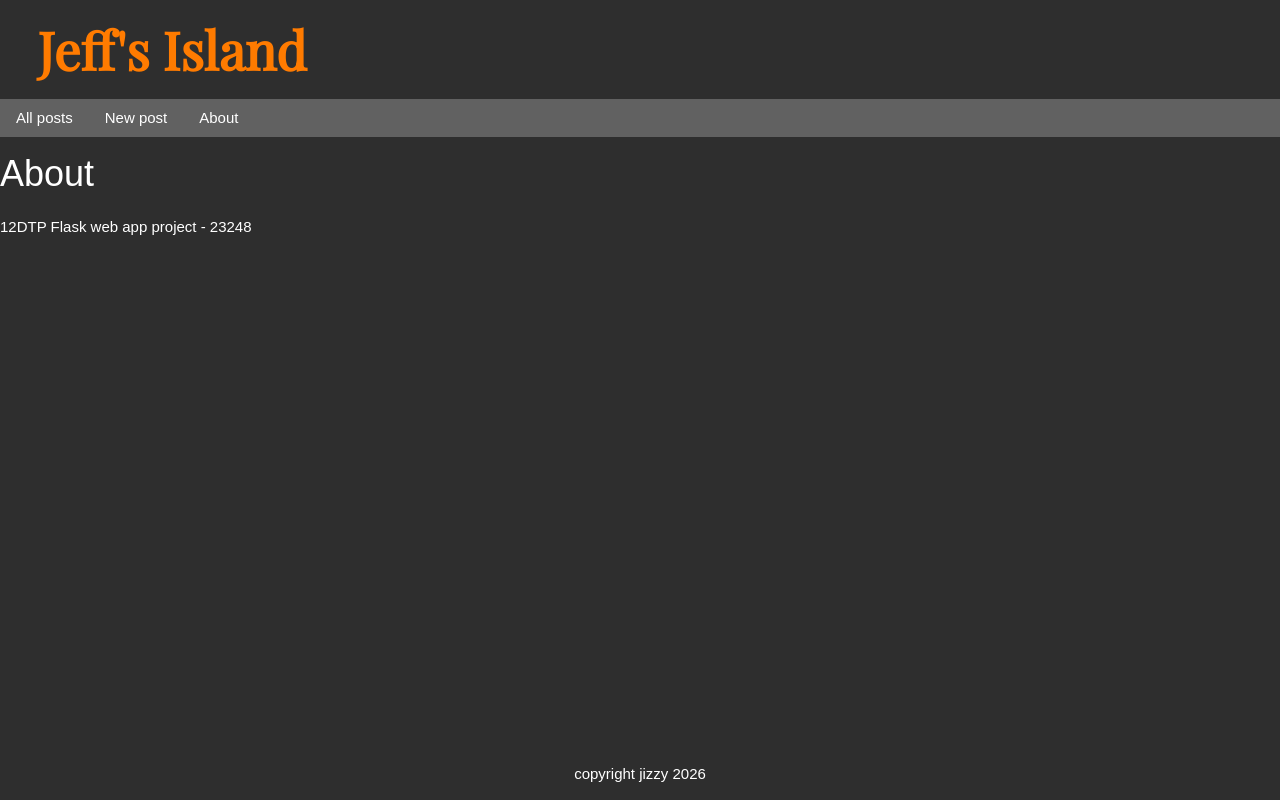
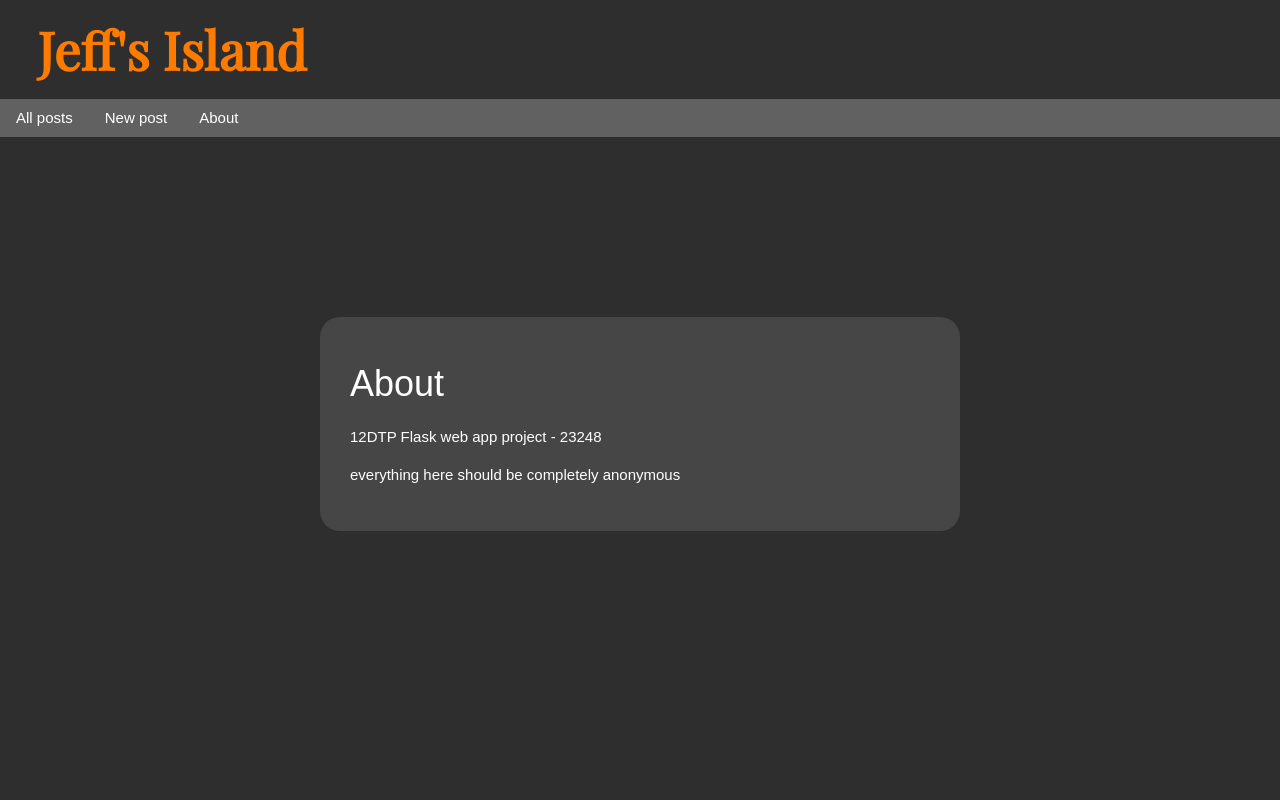
Before and after one commit to MooseZ690/messageboard, a Flask app: page /about in a window 1280 px wide. Run offline with Flask 3, Linux system fonts and the light colour scheme; some web fonts are replaced.

Commit message:
tidied up everything - added timestamps and ordering

```diff
--- a/app.py
+++ b/app.py
@@ -1,6 +1,7 @@
 from flask import Flask, g, render_template, request, redirect, url_for
-import logging
-import sqlite3
+import logging, sqlite3, datetime
+from datetime import datetime
+
 DATABASE = 'database.db'
 
 app = Flask(__name__)
@@ -30,7 +31,8 @@ def query_db(query, args=(), one=False):
 def home():
     # home page - shows all messages committed as of present
     sql = """
-        SELECT * FROM Messages;
+        SELECT * FROM Messages
+        ORDER BY time DESC
         """
     results = query_db(sql)
     return render_template("home.html", results=results)
@@ -49,9 +51,10 @@ def newpost():
 
         if title and content and user:
             db = get_db()
+            current_time = datetime.now().strftime("%H:%M:%S %d/%m/%Y")
             db.execute(
-                "INSERT INTO Messages (title, content, user, imageurl) VALUES (?, ?, ?, ?)",
-                (title, content, user, imageurl)
+                "INSERT INTO Messages (title, content, user, imageurl, time) VALUES (?, ?, ?, ?, ?)",
+                (title, content, user, imageurl, current_time)
             )
             db.commit()
 
--- a/static/style.css
+++ b/static/style.css
@@ -114,3 +127,21 @@ body,h1,h2,h3,h4,h5,h6 {
     color: white;
     border: 1px solid rgb(100, 100, 100);
 }
+
+.about-box{
+    width: 50%;
+    background-color: rgb(70, 70, 70);
+    border-radius: 20px;
+    padding: 2em;
+    margin: 2em;
+    margin-top: 12em;
+}
+
+.about-container{
+    display: grid;
+    place-items: center;
+}
+
+.info-box h2{
+    font-size: 1em;
+}
--- a/templates/about.html
+++ b/templates/about.html
@@ -1,5 +1,10 @@
 {% extends "layout.html" %}
 {% block body %}
-    <h1>About</h1>
-    <p>12DTP Flask web app project - 23248</p>
+    <div class="about-container">
+        <div class="about-box">
+            <h1>About</h1>
+            <p>12DTP Flask web app project - 23248</p>
+            <p>everything here should be completely anonymous</p>
+        </div>
+    </div>
 {% endblock %}
--- a/templates/layout.html
+++ b/templates/layout.html
@@ -21,8 +21,5 @@
      </nav>
     {% block body %}
     {% endblock %}
-    <p style="position: absolute; bottom: 0; left: 50%; transform: translateX(-50%); text-align: center; width: 100%; font-family: "roboto", sans-serif;>
-    copyright jizzy 2026
-    </p>
 </body>
 </html>
```
Also changed, not shown: other parts of static/style.css (+23 -10 lines), templates/home.html (+7 -2 lines), database.db.
